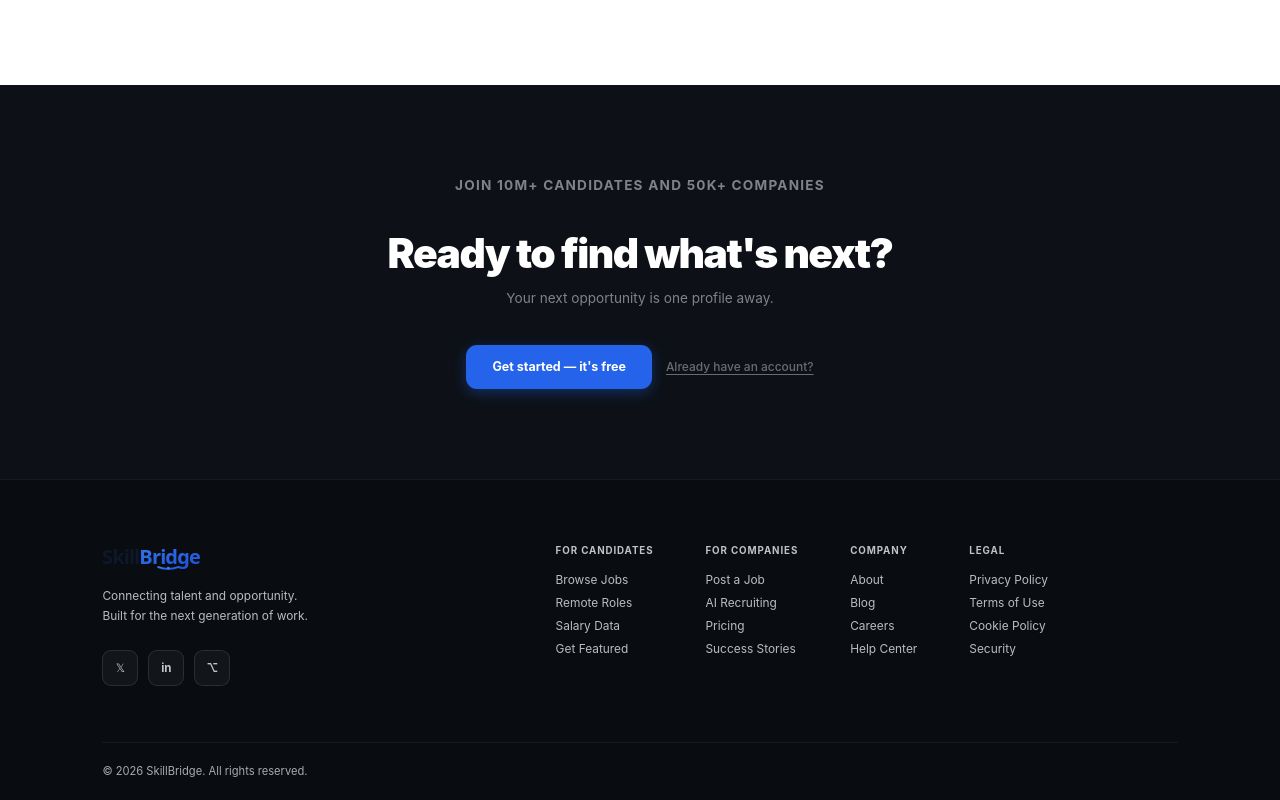
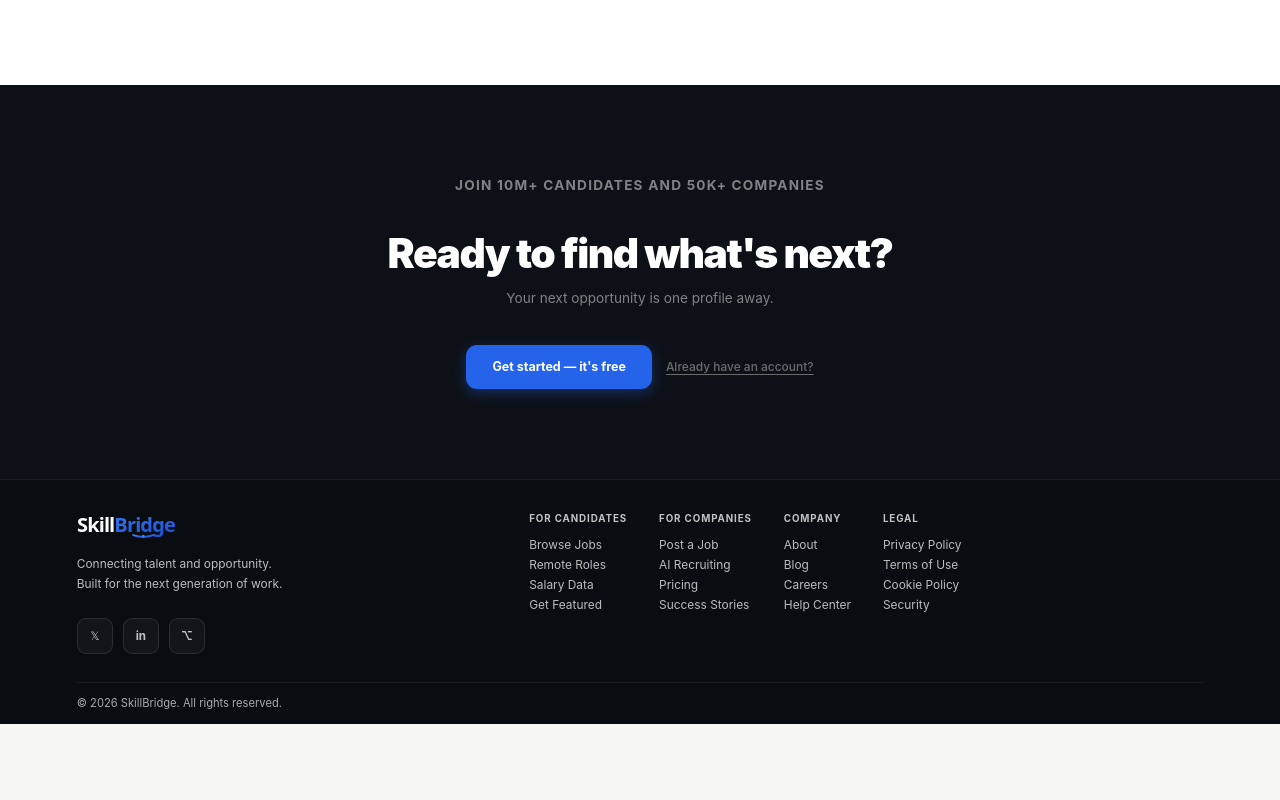
Before and after one commit to Chinmay0608/job-portal-system, a React (Vite) app in the folder frontend/: page / in a window 1280 px wide. Shown: the part 2890-3690 px from the top of the page. After the commit the page ends 3614 px from the top, so only its background shows below. Built offline with nearby package versions, Linux system fonts and the light colour scheme; no server answers.

Commit message:
style: fix footer logo visibility on dark bg and reduce footer size

```diff
--- a/frontend/src/Components/Footer.jsx
+++ b/frontend/src/Components/Footer.jsx
@@ -28,7 +28,7 @@ function Footer() {
         {/* Brand Column */}
         <div className="footer-brand-col">
           <button className="footer-logo" onClick={() => delayedNavigate("/")}>
-            <SkillBridgeLogo width={150} />
+            <SkillBridgeLogo width={150} isDark={true} />
           </button>
           <p className="footer-tagline">Connecting talent and opportunity.<br />Built for the next generation of work.</p>
           <div className="footer-socials">
--- a/frontend/src/Components/SkillBridgeLogo.jsx
+++ b/frontend/src/Components/SkillBridgeLogo.jsx
@@ -6,7 +6,9 @@ import React from "react";
  * Features unified typography ("Skill" in Deep Navy #0F172A / White #FFFFFF on dark theme,
  * "Bridge" in Primary Royal Blue #2563EB) with an architectural bridge accent.
  */
-const SkillBridgeLogo = ({ width = 165, height, className = "" }) => {
+const SkillBridgeLogo = ({ width = 165, height, className = "", variant = "light", isDark = false, textColor }) => {
+  const skillFill = (variant === "dark" || isDark || textColor === "white" || textColor === "#FFFFFF") ? "#FFFFFF" : "#0F172A";
+
   return (
     <svg
       width={width}
@@ -35,7 +37,7 @@ const SkillBridgeLogo = ({ width = 165, height, className = "" }) => {
         fontWeight="900"
         letterSpacing="-1.4px"
       >
-        <tspan className="logo-skill-text" fill="#0F172A">Skill</tspan>
+        <tspan className="logo-skill-text" fill={skillFill}>Skill</tspan>
         <tspan className="logo-bridge-text" fill="url(#bridgeGradient)">Bridge</tspan>
       </text>
 
--- a/frontend/src/Styles/components/Footer.css
+++ b/frontend/src/Styles/components/Footer.css
@@ -1,14 +1,14 @@
 .site-footer {
   background: #090d12;
   border-top: 1px solid rgba(255,255,255,0.06);
-  padding: 64px 8% 0;
+  padding: 32px 6% 0;
   font-family: -apple-system, BlinkMacSystemFont, "Segoe UI", Roboto, sans-serif;
 }
 
 .footer-inner {
   display: flex;
-  gap: 80px;
-  padding-bottom: 56px;
+  gap: 48px;
+  padding-bottom: 28px;
   border-bottom: 1px solid rgba(255,255,255,0.06);
 }
 
@@ -71,14 +71,14 @@
 /* LINKS GRID */
 .footer-links-grid {
   display: flex;
-  gap: 52px;
+  gap: 32px;
   flex: 2;
 }
 
 .footer-col {
   display: flex;
   flex-direction: column;
-  gap: 11px;
+  gap: 8px;
 }
 
 .footer-col-heading {
@@ -119,7 +119,7 @@
   display: flex;
   justify-content: space-between;
   align-items: center;
-  padding: 20px 0;
+  padding: 12px 0;
 }
 
 .footer-bottom span {
@@ -135,7 +135,7 @@
 /* RESPONSIVE */
 @media (max-width: 768px) {
   .site-footer {
-    padding: 48px 24px 0;
+    padding: 28px 16px 0;
   }
 
   .footer-inner {
```
